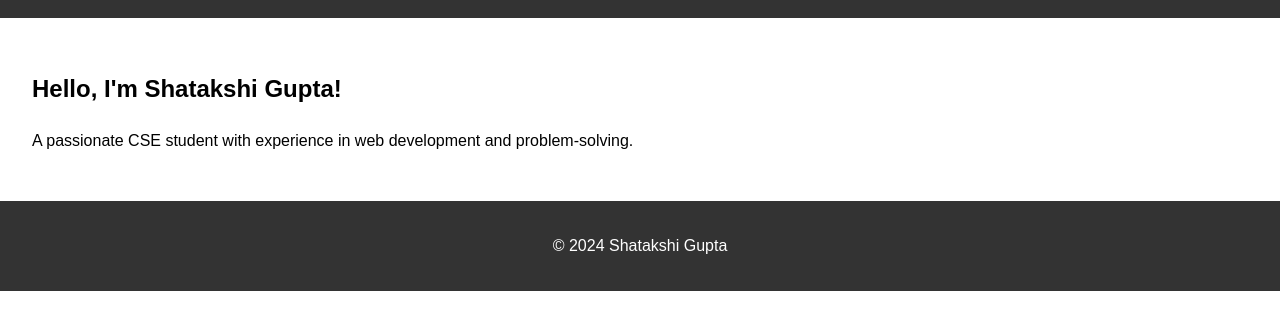
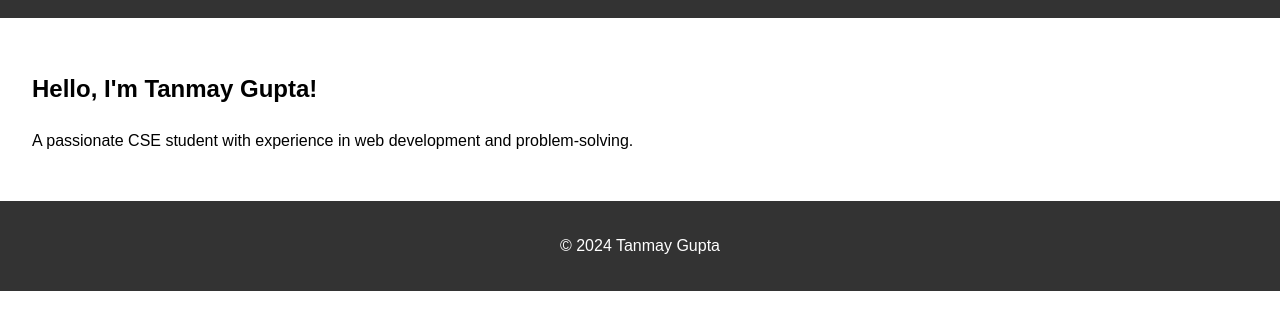
Before and after one commit to tanmaygupta7781/portfolio, a plain HTML site: page index (1).html in a window 1280 px wide. Shown: the part 150-459 px from the top of the page. Drawn offline with Linux system fonts and the light colour scheme.

Commit message:
Update index (1).html

```diff
--- a/index (1).html
+++ b/index (1).html
@@ -20,12 +20,12 @@
     </header>
     <main>
         <section>
-            <h2>Hello, I'm Shatakshi Gupta!</h2>
+            <h2>Hello, I'm Tanmay Gupta!</h2>
             <p>A passionate CSE student with experience in web development and problem-solving.</p>
         </section>
     </main>
     <footer>
-        <p>&copy; 2024 Shatakshi Gupta</p>
+        <p>&copy; 2024 Tanmay Gupta</p>
     </footer>
 </body>
 </html>
```
